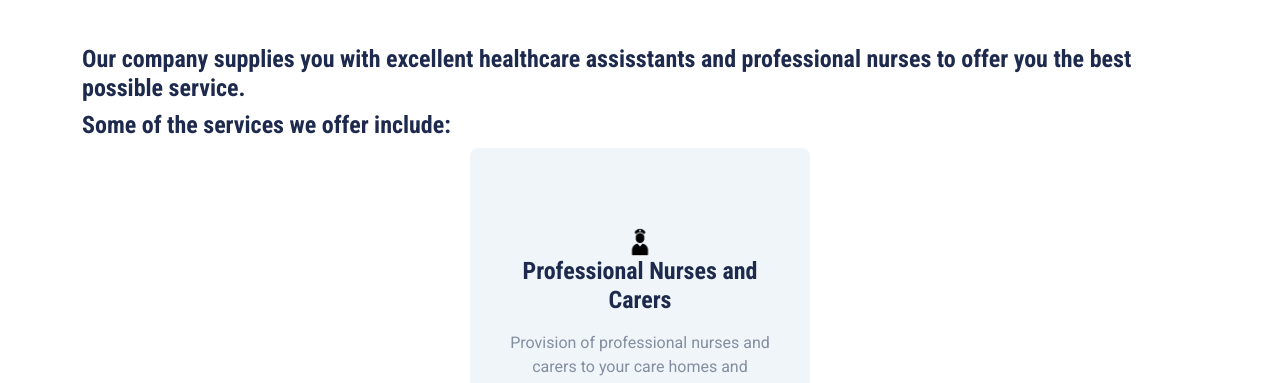
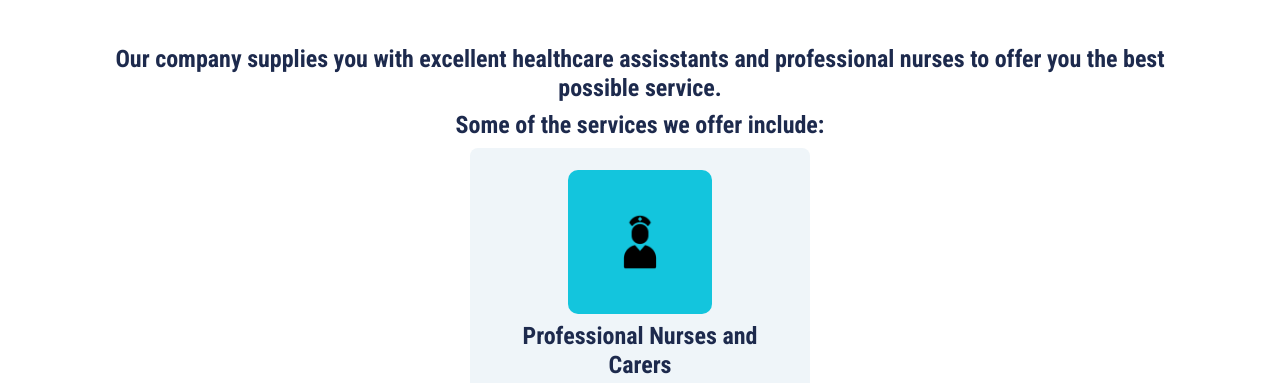
Before and after one commit to Stubbledspace/THLS, a plain HTML site: page service.html in a window 1280 px wide. Shown: the part 398-781 px from the top of the page. Drawn offline with nearby package versions, Linux system fonts and the light colour scheme.

Commit message:
Update style.css

```diff
--- a/css/style.css
+++ b/css/style.css
@@ -4,6 +4,10 @@
     --secondary: #354F8E;
     --light: #EFF5F9;
     --dark: #1D2A4D;
+}
+
+datetime-slot-picker {
+    background-color: aqua;
 }
 
 .btn {
@@ -246,5 +250,16 @@
 }
 
 .icon {
-    width: 30px;
+    width: 60px;
 }
+
+.icon-container {
+    background-color: #13C5DD;
+    padding: 15%;
+    margin: 3%;
+    border-radius: 10px;
+}
+
+h4 {
+    text-align: center;
+}
```
